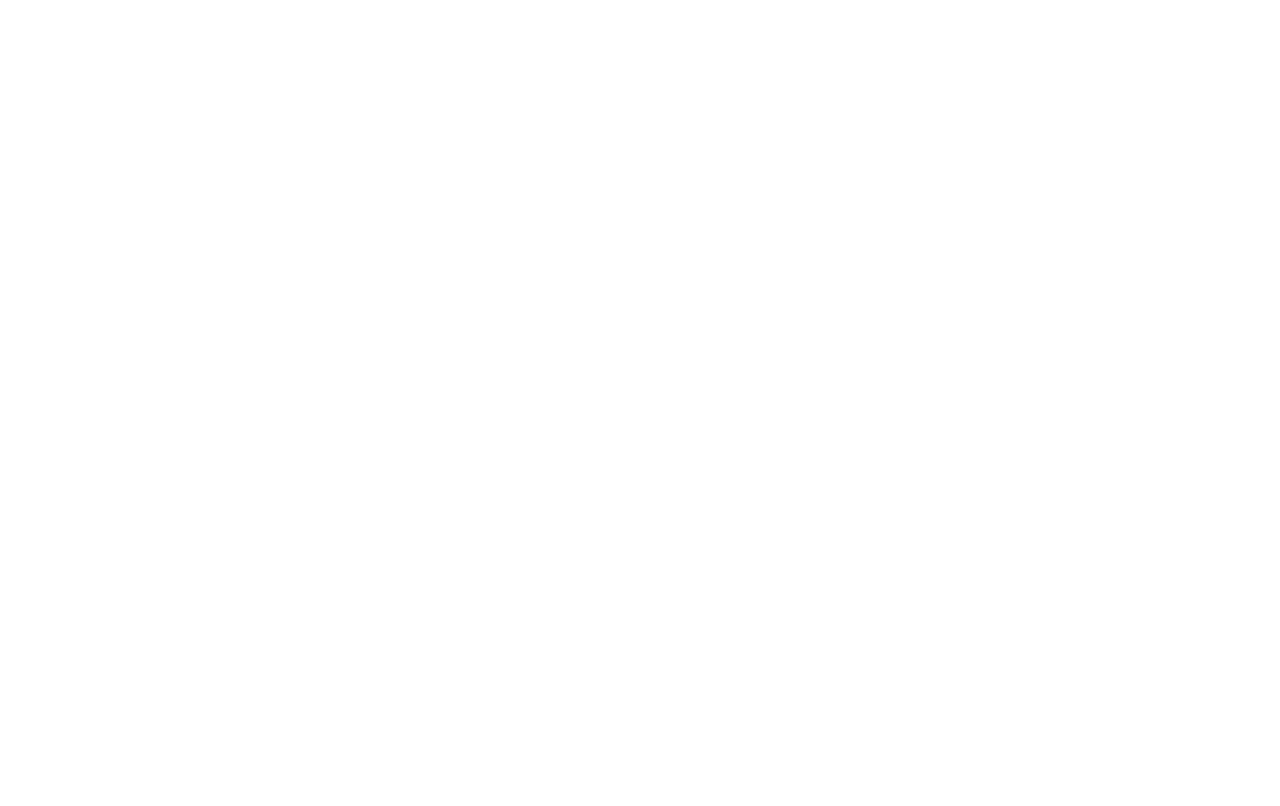
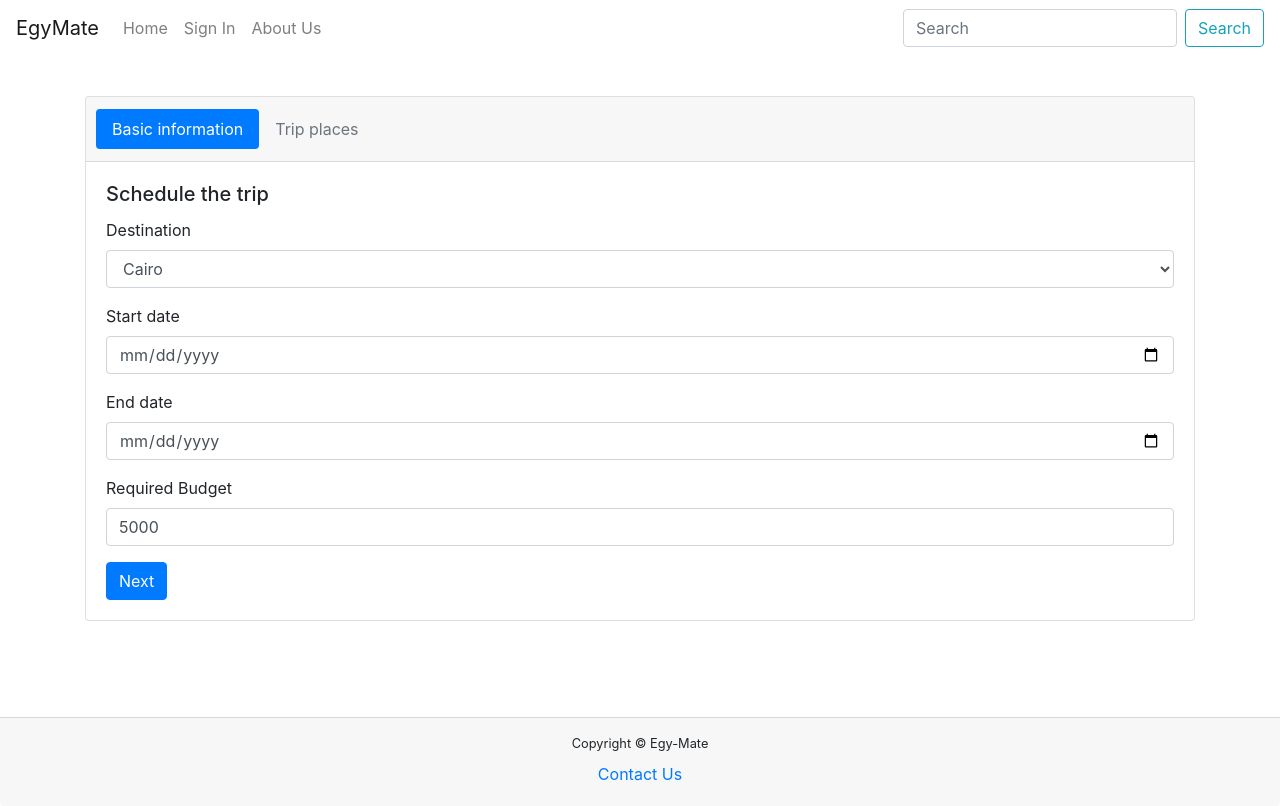
Before and after one commit to MohamedAyman98/EgyMate, a React (Create React App) app in the folder client/: page /maketrip in a window 1280 px wide. Built offline with nearby package versions, Linux system fonts and the light colour scheme.

Commit message:
Update App.js

```diff
--- a/client/src/App.js
+++ b/client/src/App.js
@@ -5,6 +5,7 @@
 import TouristSelectTrip from "./components/TouristSelectTrip";
 import Landing from "./components/Landing";
 import Signin from "./components/Signin";
+import MakeTrip from "./components/MakeTrip";
 
 function App() {
   return (
@@ -12,6 +13,7 @@
       <Route exact path="/" component={Landing} />
       <Route exact path="/selectTrip" component={TouristSelectTrip} />
       <Route exact path="/signin" component={Signin} />
+      <Route exact path="/maketrip" component={MakeTrip} />
     </BrowserRouter>
   );
 }
```
